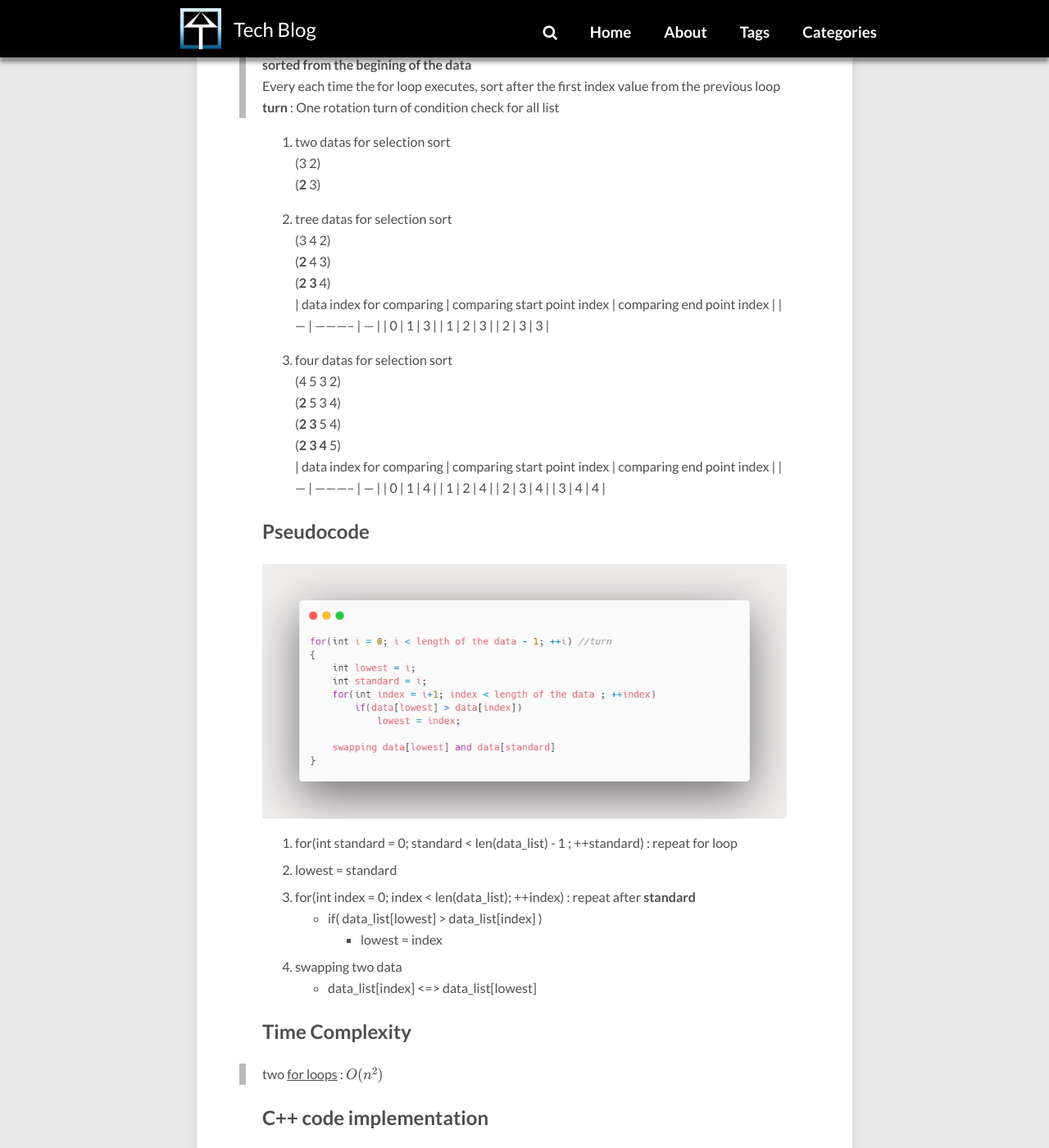
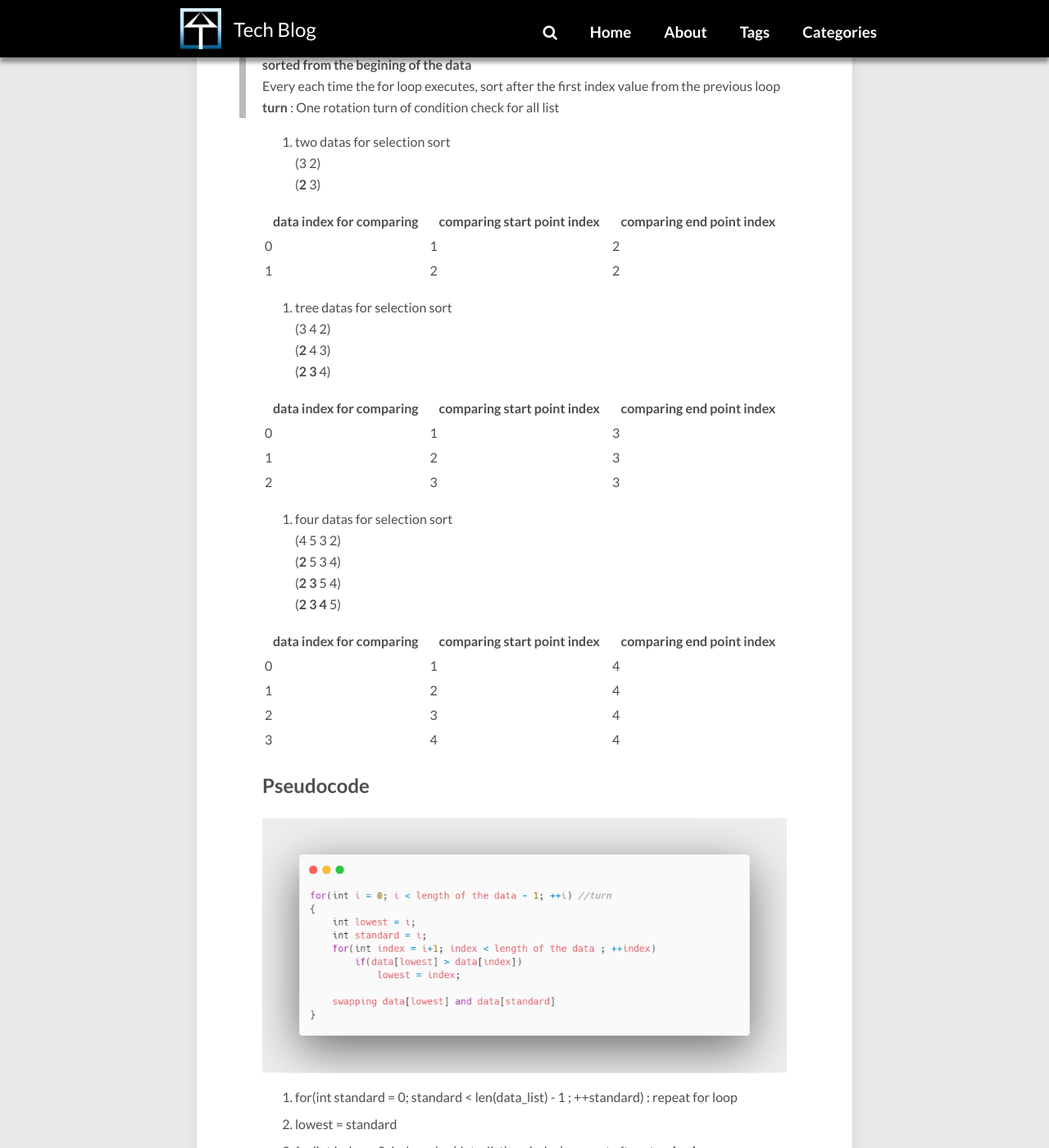
Before and after one commit to sujinsjlee/mg729.github.io, a Jekyll site: the page built from _posts/2020-03-08-Algorithm_(2)_SelectionSort.md, in a window 1280 px wide and 1400 px high, scrolled down 1105 px. Shown: the whole window at 82% size. Built offline with Jekyll 4.4.1, drawn with Linux system fonts in a browser that asks for light colours; nearby versions of some CDN libraries; formulas are drawn with MathJax 3; comment, search, counter and statistics services are not loaded; grey boxes are pictures that could not be loaded.

Commit message:
[Algorithm] Selection sort publish 4

```diff
--- a/_posts/2020-03-08-Algorithm_(2)_SelectionSort.md
+++ b/_posts/2020-03-08-Algorithm_(2)_SelectionSort.md
@@ -33,10 +33,16 @@ use_math: true
 (3 2)
 (**2** 3)
 
+| data index for comparing  | comparing start point index  | comparing end point index  |
+| --- | ----------- | --- |
+| 0   | 1           | 2   |
+| 1   | 2           | 2   |
+
 2. tree datas for selection sort
 (3 4 2)
 (**2** 4 3)
 (**2** **3** 4)
+
 | data index for comparing  | comparing start point index  | comparing end point index  |
 | --- | ----------- | --- |
 | 0   | 1           | 3   |
@@ -48,6 +54,7 @@ use_math: true
 (**2** 5 3 4)
 (**2 3** 5 4)
 (**2 3 4** 5)
+
 | data index for comparing  | comparing start point index  | comparing end point index  |
 | --- | ----------- | --- |
 | 0   | 1           | 4   |
```
